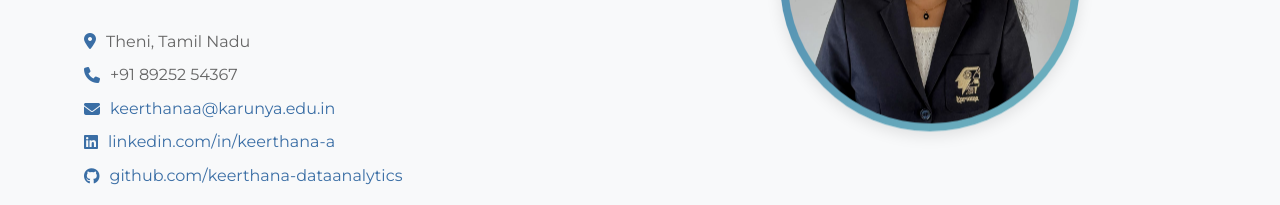
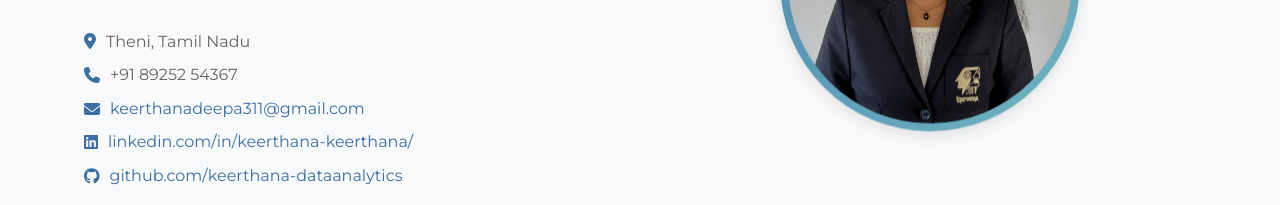
Before and after one commit to keerthana-dataanalytics/Keerthana-s-Data-Analytics-Portfolio, a plain HTML site: page index.html in a window 1280 px wide. Shown: the part 1227-1432 px from the top of the page. Drawn offline with nearby package versions, Linux system fonts and the light colour scheme.

Commit message:
Update index.html

```diff
--- a/index.html
+++ b/index.html
@@ -65,8 +65,8 @@
           <div class="contact-info">
             <p><i class="fas fa-map-marker-alt"></i> Theni, Tamil Nadu</p>
             <p><i class="fas fa-phone"></i> +91 89252 54367</p>
-            <p><i class="fas fa-envelope"></i> <a href="mailto:keerthanaa@karunya.edu.in">keerthanaa@karunya.edu.in</a></p>
-            <p><i class="fab fa-linkedin"></i> <a href="https://linkedin.com/in/keerthana-a-b37a54298" target="_blank">linkedin.com/in/keerthana-a</a></p>
+            <p><i class="fas fa-envelope"></i> <a href="mailto:keerthanadeepa311@gmail.com">keerthanadeepa311@gmail.com</a></p>
+            <p><i class="fab fa-linkedin"></i> <a href="https://linkedin.com/in/keerthana-keerthana/" target="_blank">linkedin.com/in/keerthana-keerthana/</a></p>
             <p><i class="fab fa-github"></i> <a href="https://github.com/keerthana-dataanalytics" target="_blank">github.com/keerthana-dataanalytics</a></p>
           </div>
         </div>
```
